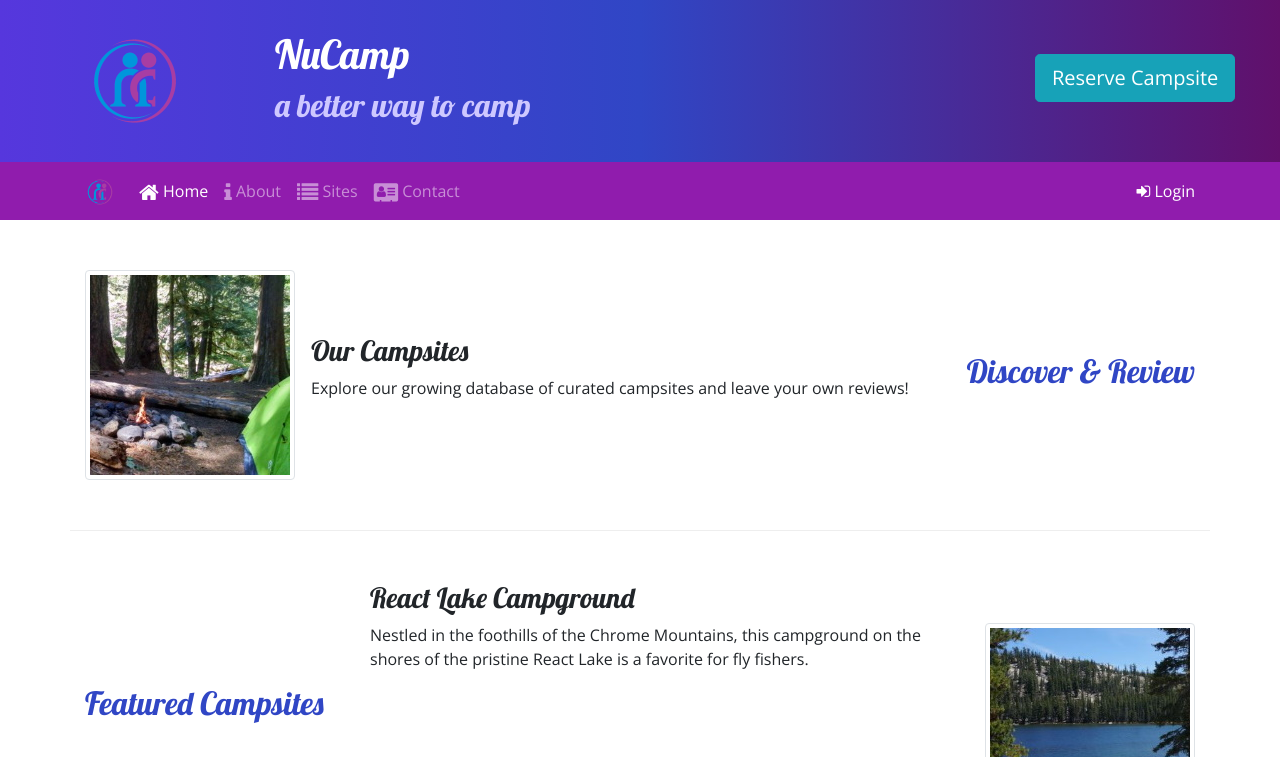
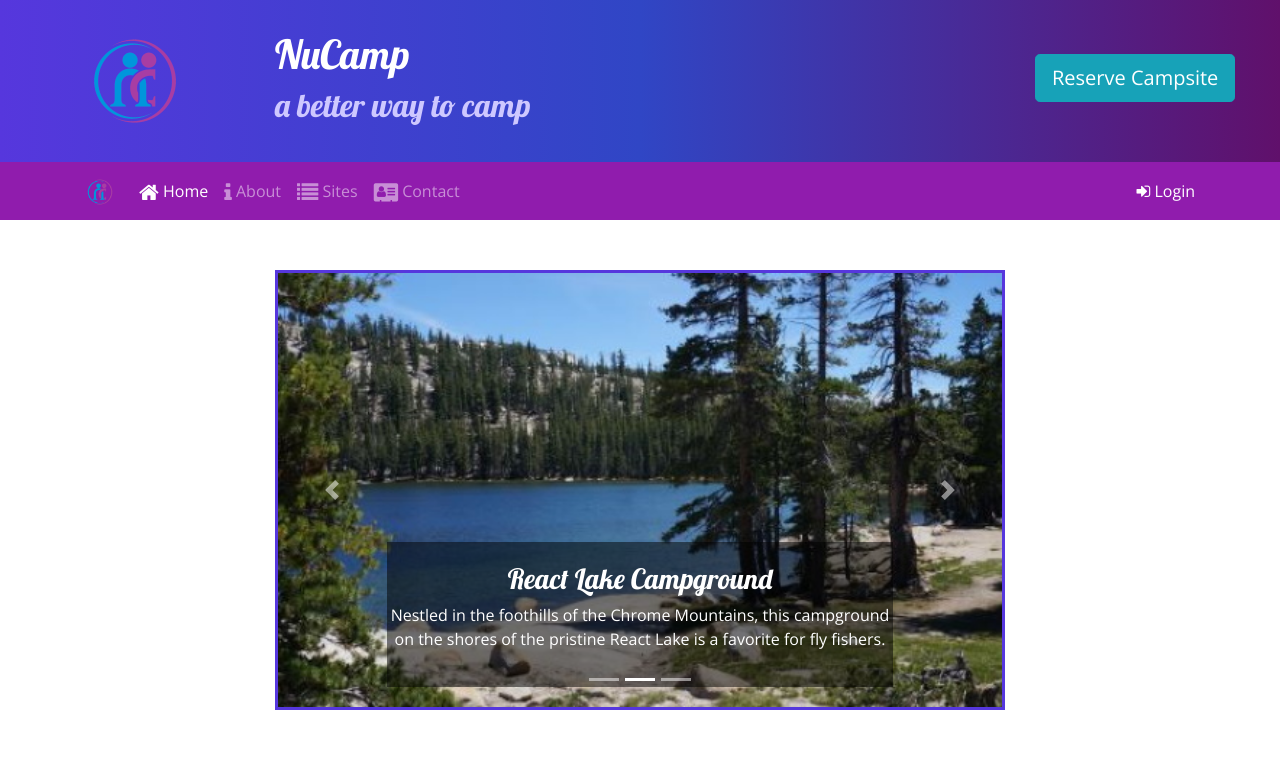
Before and after one commit to bastanley1211/nucampsite, a website: page index.html in a window 1280 px wide. Both pictures are taken after a click on the link 100 px from the left and 191 px from the top of the page. Shown: the top 757 px of the page. Drawn offline with nearby package versions, Linux system fonts and the light colour scheme.

Commit message:
Carousel

```diff
--- a/css/styles.css
+++ b/css/styles.css
@@ -1,5 +1,13 @@
+/* General Styles */
+
 body {
   font-family: "Open Sans", sans-serif;
+}
+
+a,
+a:hover {
+  color: inherit;
+  text-decoration: none;
 }
 
 h1,
@@ -16,10 +24,13 @@
   color: #cec8ff;
 }
 
-.site-footer {
-  background-image: linear-gradient(#cec8ff, white);
-  padding: 20px 0;
+.row-content {
+  padding: 50px 0;
+  border-bottom: 1px ridge;
+  min-height: 200px;
 }
+
+/*Header and nav */
 
 .jumbotron {
   padding: 30px;
@@ -28,18 +39,23 @@
   margin: 0;
 }
 
-.row-content {
-  padding: 50px 0;
-  border-bottom: 1px ridge;
-  min-height: 200px;
-}
-
 .navbar {
   background-color: #901cad;
 }
 
-a,
-a:hover {
-  color: inherit;
-  text-decoration: none;
+/* Carousel */
+
+.carousel-caption {
+  background-color: rgba(0, 0, 0, 0.5);
 }
+
+.carousel {
+  border: solid #5637dd;
+}
+
+/* Footer Styles */
+
+.site-footer {
+  background-image: linear-gradient(#cec8ff, white);
+  padding: 20px 0;
+}
--- a/index.html
+++ b/index.html
@@ -116,7 +116,57 @@
     </div>
   </div>
 
-  <div class=" container">
+  <!--Main-->
+
+  <!--Carousel-->
+
+  <div class="container">
+    <div class="row row-content">
+      <div class="col-md-8 mx-auto">
+        <div id="homeCarousel" class="carousel slide" data-ride="carousel">
+          <ol class="carousel-indicators">
+            <li data-target="#homeCarousel" data-slide-to="0" class="active"> </li>
+            <li data-target="#homeCarousel" data-slide-to="1"> </li>
+            <li data-target="#homeCarousel" data-slide-to="2"> </li>
+          </ol>
+          <div class="carousel-inner">
+            <div class="carousel-item active">
+              <img class="d-block w-100" src="img/breadcrumb-trail.jpg" alt="Breadcrumb Trail Campground" />
+              <div class="carousel-caption">
+                <h3>Breadcrumb Trail Campground</h3>
+                <p class="d-none d-sm-block">Let Nucamp be your guide to this off-the-beaten-path, hike-in-only
+                  campground.</p>
+              </div>
+            </div>
+            <div class="carousel-item">
+              <img class="d-block w-100" src="img/react-lake.jpg" alt="React Lake Campground" />
+              <div class="carousel-caption">
+                <h3>React Lake Campground</h3>
+                <p class="d-none d-sm-block">Nestled in the foothills of the Chrome Mountains, this campground on the
+                  shores of the pristine React Lake is a favorite
+                  for fly fishers.</p>
+              </div>
+            </div>
+            <div class="carousel-item">
+              <img class="d-block w-100" src="img/chrome-river.jpg" alt="Chrome River Campground" />
+              <div class="carousel-caption">
+                <h3>Chrome River Campground</h3>
+                <p class="d-none d-sm-block">Spend a few sunny days and starry nights beneath a canopy of old-growth
+                  firs at this enchanting spot by the Chrome
+                  River.</p>
+              </div>
+            </div>
+          </div>
+          <a class="carousel-control-prev" href="#homeCarousel" role="button" data-slide="prev">
+            <span class="carousel-control-prev-icon"> </span>
+            <span class="sr-only"> Previous </span>
+          </a>
+          <a class="carousel-control-next" href="#homeCarousel" role="button" data-slide="next">
+            <span class="carousel-control-next-icon"> </span>
+            <span class="sr-only"> Next </span>
+          </a>
+        </div>
+      </div>
       <div class="row row-content align-items-center">
         <div class="col-sm-4 order-sm-last col-md-3">
           <h2 class="text-sm-right">Discover & Review</h2>
```
Lines whose indentation alone changed are shown as unchanged.
